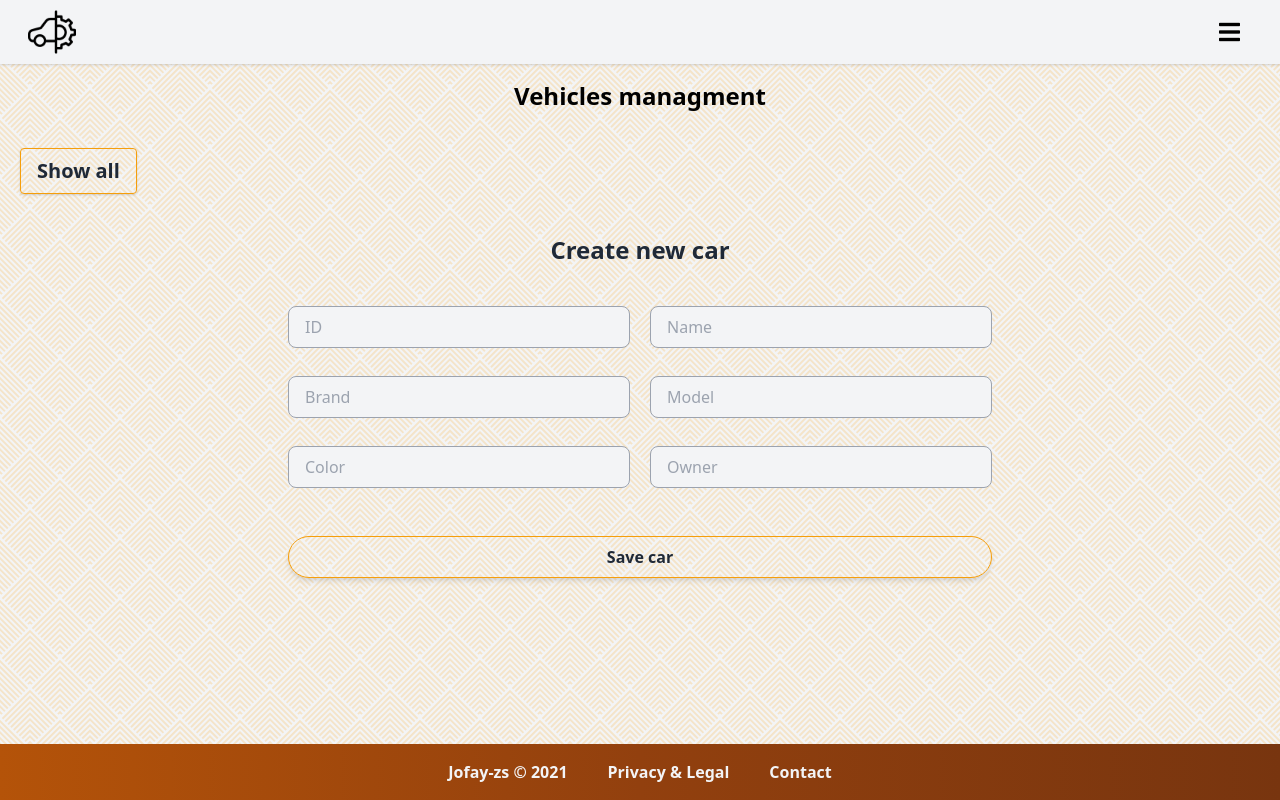
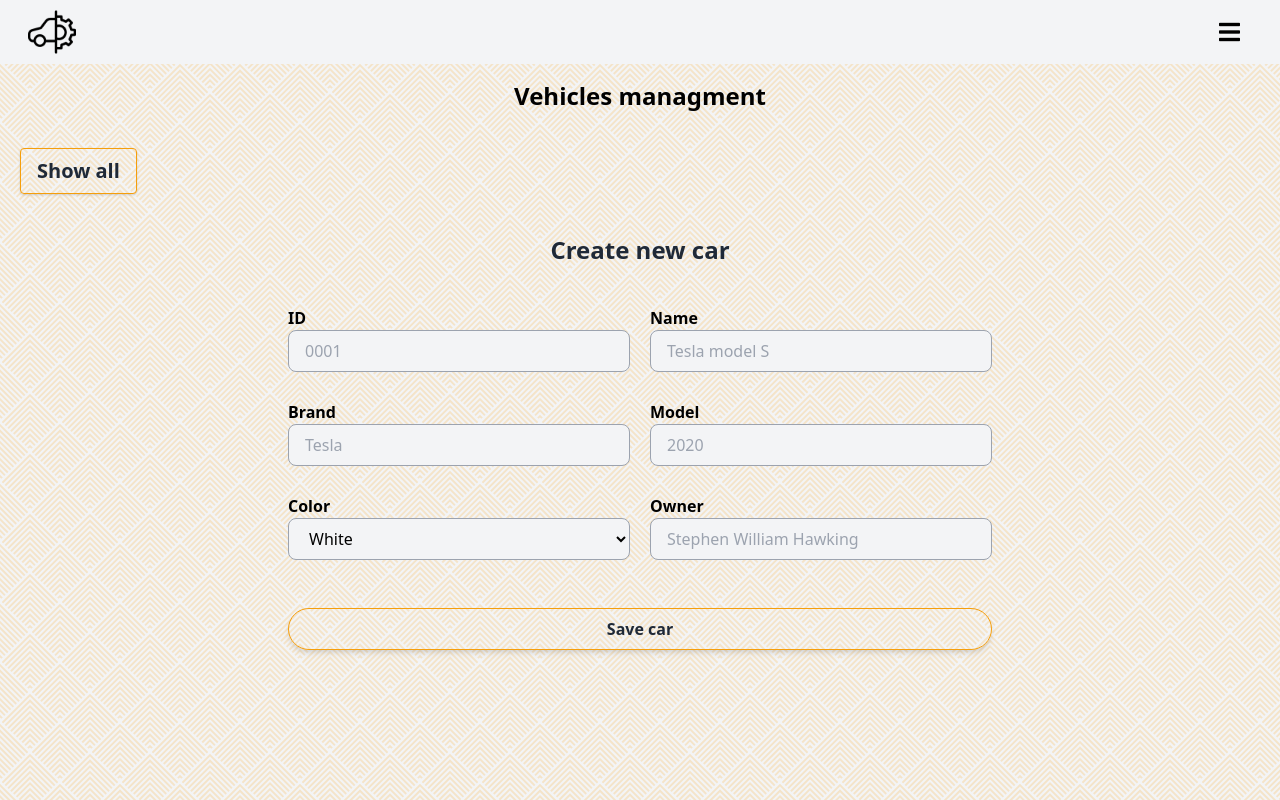
Before and after one commit to Jofay-zs/Learn_React, a React (Create React App) app in the folder project02-concessionaire/: page /admin/cars in a window 1280 px wide. Built offline with nearby package versions, Linux system fonts and the light colour scheme.

Commit message:
Uploading the first version of admin cars, but in a future I'm going to change some functionalities

```diff
--- a/project02-concessionaire/package.json
+++ b/project02-concessionaire/package.json
@@ -2,7 +2,7 @@
   "name": "project02-concessionaire",
   "version": "0.1.0",
   "private": true,
-  "author" : "Jofay-zs",
+  "author": "Jofay-zs",
   "dependencies": {
     "@craco/craco": "^6.3.0",
     "@testing-library/jest-dom": "^5.11.4",
@@ -12,6 +12,7 @@
     "react-dom": "^17.0.2",
     "react-router-dom": "^5.3.0",
     "react-scripts": "4.0.3",
+    "react-toastify": "^8.0.3",
     "web-vitals": "^1.0.1"
   },
   "scripts": {
--- a/project02-concessionaire/src/components/Footer.jsx
+++ b/project02-concessionaire/src/components/Footer.jsx
@@ -3,7 +3,7 @@
 
 const Footer = () => {
     return (
-      <div className="w-full h-auto p-2 bg-gradient-to-r from-yellow-700 via-yellow-800 to-yellow-900 text-gray-100">
+      <div className="w-full h-auto p-2 bg-gray-500 text-gray-100 sm:bg-transparent sm:fixed sm:bottom-0 ">
         <ul className="block items-center justify-center sm:flex w-full">
           <li className="mx-5 font-bold my-2 flex items-center justify-center hover:underline hover:text-white">
             <Link>Jofay-zs © 2021</Link>
--- a/project02-concessionaire/src/layouts/PrivateLayout.jsx
+++ b/project02-concessionaire/src/layouts/PrivateLayout.jsx
@@ -1,4 +1,3 @@
-import Footer from "components/Footer";
 import ResponsiveNavbar from "components/ResponsiveNavbar";
 import Sidebar from "components/Sidebar";
 import { useState } from "react";
@@ -8,9 +7,9 @@
   const [showNavbar, setShowNavbar] = useState(false);
 
   return (
-    <div className="w-screen h-screen flex flex-col bg-hero-pattern-cogs">
+    <div className="w-screen h-screen flex flex-col">
       <ResponsiveNavbar />
-      {showNavbar ? <Sidebar /> : <div/>}
+      {showNavbar ? <Sidebar /> : <div />}
       <div className="absolute top-4 right-10">
         <button
           className="text-2xl hover:text-gray-700"
@@ -22,10 +21,9 @@
           <i className="fas fa-bars"></i>
         </button>
       </div>
-      <div className="h-full">
-        <main className="h-full w-screen">{children}</main>
+      <div className="h-screen bg-hero-pattern-cogs">
+        <main className="h-auto w-screen">{children}</main>
       </div>
-      <Footer />
     </div>
   );
 };
--- a/project02-concessionaire/src/pages/Admin/Cars.jsx
+++ b/project02-concessionaire/src/pages/Admin/Cars.jsx
@@ -1,71 +1,86 @@
 import React, { useEffect, useState } from "react";
 import "styles/cars.css";
+import { ToastContainer, toast } from "react-toastify";
+import "react-toastify/dist/ReactToastify.css";
 
 // Make a form that asks the user for the age and displays a message that says if the user is older or not
 
-const vehiclesList = [
+const backendVehicles = [
   {
-    ID: '01',
-    Name: "Tesla X",
-    Brand: "Tesla",
-    Model: 2020,
-    Color: "Black",
-    Owner: "Will",
+    ID: "01",
+    name: "Tesla X",
+    brand: "Tesla",
+    model: 2020,
+    color: "Black",
+    owner: "Will",
   },
   {
-    ID: '02',
-    Name: "Toyota 4 Runner",
-    Brand: "Toyota",
-    Model: 2019,
-    Color: "Blue",
-    Owner: "Juan",
+    ID: "02",
+    name: "Toyota 4 Runner",
+    brand: "Toyota",
+    model: 2019,
+    color: "Blue",
+    owner: "Juan",
   },
   {
-    ID: '03',
-    Name: "Mazda 3",
-    Brand: "Mazda",
-    Model: 2017,
-    Color: "Orange",
-    Owner: "Daniel",
+    ID: "03",
+    name: "Mazda 3",
+    brand: "Mazda",
+    model: 2017,
+    color: "Orange",
+    owner: "Daniel",
   },
   {
-    ID: '04',
-    Name: "Volkswagen Tiguan",
-    Brand: "Volkswagen",
-    Model: 2018,
-    Color: "Green",
-    Owner: "Anie",
+    ID: "04",
+    name: "Volkswagen Tiguan",
+    brand: "Volkswagen",
+    model: 2018,
+    color: "Green",
+    owner: "Anie",
   },
   {
-    ID:'05',
-    Name:'Chevrolet Onix',
-    Brand:'Chevrolet',
-    Model:'2018',
-    Color: 'Yellow',
-    Owner: 'Mary',
-  }
+    ID: "05",
+    name: "Chevrolet Onix",
+    brand: "Chevrolet",
+    model: "2018",
+    color: "Yellow",
+    owner: "Mary",
+  },
 ];
 
 const Cars = () => {
   const [showTable, setShowTable] = useState(false);
   const [buttonText, setButtonText] = useState("Create new car");
+  const [changeButtonColor, setChangeButtonColor] = useState("indigo");
 
   const [vehicles, setVehicles] = useState([]);
   useEffect(() => {
     // Geeting vehicles list from the Frontend
-    setVehicles(vehiclesList);
-  },[]);
+    setVehicles(backendVehicles);
+  }, []);
 
   useEffect(() => {
+    /**
+     * If my const showTable is true the button in line 86, this is going to show the default text and color
+     * but if it's false, it's going to change the text and color.
+     *
+     * Keep in mind that, when I press the button it will change the state, that
+     */
     if (showTable) {
       setButtonText("Create new car");
+      setChangeButtonColor(
+        "hover:from-yellow-400 hover:via-yellow-500 hover:to-yellow-600"
+      );
     } else {
       setButtonText("Show all");
+      setChangeButtonColor(
+        "hover:from-yellow-600 hover:via-yellow-500 hover:to-yellow-400"
+      );
     }
   }, [showTable]);
 
   return (
-    <div className="transparenth-full w-full">
+    <div className="h-full w-full">
       <div>
         <div className="flex justify-center items-center">
           <h2 className="font-extrabold text-2xl py-4 px-1">
@@ -77,21 +92,40 @@
             onClick={() => {
               setShowTable(!showTable);
             }}
-            className="font-bold text-xl bg-gradient-to-r text-gray-800 border border-yellow-500  py-2 px-4 shadow rounded hover:from-yellow-400 hover:via-yellow-500 hover:to-yellow-600 hover:text-gray-100"
+            className={`font-bold text-xl bg-gradient-to-r text-gray-800 border border-yellow-500  py-2 px-4 shadow rounded ${changeButtonColor} hover:text-gray-100`}
           >
             {buttonText}
           </button>
         </div>
       </div>
-      <div>{showTable ? <CarsTable carsList={vehicles}/> : <CarsForm />}</div>
+      {showTable ? (
+        <CarsTable vehiclesList={vehicles} />
+      ) : (
+        <CarsForm
+          functionToShowTable={setShowTable}
+          vehiclesList={vehicles}
+          addVehicle={setVehicles}
+        />
+      )}
+      <ToastContainer
+        position="top-right"
+        autoClose={5000}
+        hideProgressBar={false}
+        newestOnTop={false}
+        closeOnClick
+        rtl={false}
+        pauseOnFocusLoss
+        draggable
+        pauseOnHover
+      />
     </div>
   );
 };
 
-const CarsTable = () => {
-  useEffect(()=>{
+const CarsTable = ({ vehiclesList }) => {
+  useEffect(() => {
     console.log("Cars List:", vehiclesList);
-  }, []);
+  }, [vehiclesList]);
 
   return (
     <div className="h-full flex flex-col justify-center items-center w-screen">
@@ -112,16 +146,15 @@
               </tr>
             </thead>
             <tbody>
-
-              {vehiclesList.map((vehicle)=>{
+              {vehiclesList.map((vehicle) => {
                 return (
                   <tr>
                     <td>{vehicle.ID}</td>
-                    <td>{vehicle.Name}</td>
-                    <td>{vehicle.Brand}</td>
-                    <td>{vehicle.Model}</td>
-                    <td>{vehicle.Color}</td>
-                    <td>{vehicle.Owner}</td>
+                    <td>{vehicle.name}</td>
+                    <td>{vehicle.brand}</td>
+                    <td>{vehicle.model}</td>
+                    <td>{vehicle.color}</td>
+                    <td>{vehicle.owner}</td>
                   </tr>
                 );
               })}
@@ -133,7 +166,100 @@
   );
 };
 
-const CarsForm = ({carsList}) => {
+const CarsForm = ({ functionToShowTable, vehiclesList, addVehicle }) => {
+  const [ID, setID] = useState("");
+  const [name, setName] = useState("");
+  const [brand, setBrand] = useState("");
+  const [model, setModel] = useState("");
+  const [color, setColor] = useState("");
+  const [owner, setOwner] = useState("");
+
+  const CreateCar = () => {
+    if (ID === "") {
+      toast.error("ID is a required field 😐", {
+        position: "top-right",
+        autoClose: 5000,
+        hideProgressBar: false,
+        closeOnClick: true,
+        pauseOnHover: true,
+        draggable: true,
+        progress: undefined,
+      });
+    } else if (name === "") {
+      toast.error("Name is a required field 😐", {
+        position: "top-right",
+        autoClose: 5000,
+        hideProgressBar: false,
+        closeOnClick: true,
+        pauseOnHover: true,
+        draggable: true,
+        progress: undefined,
+      });
+    } else if (brand === "") {
+      toast.error("Brand is a required field 😐", {
+        position: "top-right",
+        autoClose: 5000,
+        hideProgressBar: false,
+        closeOnClick: true,
+        pauseOnHover: true,
+        draggable: true,
+        progress: undefined,
+      });
+    } else if (model === "") {
+      toast.error("Model is a required field 😐", {
+        position: "top-right",
+        autoClose: 5000,
+        hideProgressBar: false,
+        closeOnClick: true,
+        pauseOnHover: true,
+        draggable: true,
+        progress: undefined,
+      });
+    } else if (color === "") {
+      toast.error("Color is a required field 😐", {
+        position: "top-right",
+        autoClose: 5000,
+        hideProgressBar: false,
+        closeOnClick: true,
+        pauseOnHover: true,
+        draggable: true,
+        progress: undefined,
+      });
+    } else if (owner === "") {
+      toast.error("Owner is a required field 😐", {
+        position: "top-right",
+        autoClose: 5000,
+        hideProgressBar: false,
+        closeOnClick: true,
+        pauseOnHover: true,
+        draggable: true,
+        progress: undefined,
+      });
+    } else {
+      toast.success("Vehicle added successfully 🦼", {
+        position: "top-right",
+        autoClose: 5000,
+        hideProgressBar: false,
+        closeOnClick: true,
+        pauseOnHover: true,
+        draggable: true,
+        progress: undefined,
+      });
+      functionToShowTable(true);
+      addVehicle([
+        ...vehiclesList,
+        {
+          ID: ID,
+          name: name,
+          brand: brand,
+          model: model,
+          color: color,
+          owner: owner,
+        },
+      ]);
+    }
+  };
+
   return (
     <div className="h-full flex flex-col justify-center items-center w-full">
       <div className="flex flex-col justify-center items-center">
@@ -141,47 +267,115 @@
           Create new car
         </h2>
       </div>
-      <form
-        action=""
-        className="block w-screen py-5 px-7 sm:grid sm:grid-cols-2 sm:gap-5 sm:px-20 lg:px-52 xl:px-72 2xl:px-96"
-      >
+      <form className="block w-screen py-5 px-7 sm:grid sm:grid-cols-2 sm:gap-5 sm:px-20 lg:px-52 xl:px-72 2xl:px-96">
+        <label className="font-bold" htmlFor="id">
+          ID
+          <input
+            className="w-full py-1 px-2 mb-2 bg-gray-100 border border-gray-400 rounded-lg outline-none focus:border-yellow-500 sm:py-2 sm:px-4"
+            type="number"
+            placeholder="0001"
+            name="id"
+            min="1"
+            value={ID}
+            onChange={(e) => {
+              setID(e.target.value);
+            }}
+            required="true"
+          />
+        </label>
+        <label className="font-bold" htmlFor="name">
+          Name
           <input
             className="w-full py-1 px-2 mb-2 bg-gray-100 border border-gray-400 rounded-lg outline-none focus:border-yellow-500 sm:py-2 sm:px-4"
             type="text"
-          placeholder="ID"
-          name="id"
+            placeholder="Tesla model S"
+            name="name"
+            value={name}
+            onChange={(e) => {
+              setName(e.target.value);
+            }}
+            required
           />
+        </label>
+        <label className="font-bold" htmlFor="brand">
+          Brand
           <input
             className="w-full py-1 px-2 mb-2 bg-gray-100 border border-gray-400 rounded-lg outline-none focus:border-yellow-500 sm:py-2 sm:px-4"
             type="text"
-          placeholder="Name"
-          name="name"
+            placeholder="Tesla"
+            name="brand"
+            value={brand}
+            onChange={(e) => {
+              setBrand(e.target.value);
+            }}
+            required
           />
+        </label>
+        <label className="font-bold" htmlFor="model">
+          Model
+          <input
+            className="w-full py-1 px-2 mb-2 bg-gray-100 border border-gray-400 rounded-lg outline-none focus:border-yellow-500 sm:py-2 sm:px-4"
+            type="number"
+            placeholder="2020"
+            name="model"
+            min="1950"
+            max="2022"
+            value={model}
+            onChange={(e) => {
+              setModel(e.target.value);
+            }}
+            required
+          />
+        </label>
+        <label className="font-bold" htmlFor="color">
+          Color
+          <select
+            name="color"
+            id="color"
+            className="w-full py-1 px-2 mb-2 bg-gray-100 border border-gray-400 rounded-lg outline-none focus:border-yellow-500 sm:py-2 sm:px-4"
+            value={color}
+            onChange={(e) => {
+              setColor(e.target.value);
+            }}
+            required
+          >
+            <option value="default" disabled>
+              Select a color
+            </option>
+            <option value="white">White</option>
+            <option value="black">Black</option>
+            <option value="red">Red</option>
+            <option value="blue">Blue</option>
+            <option value="green">Green</option>
+            <option value="yellow">Yellow</option>
+            <option value="pink">Pink</option>
+            <option value="orange">Orange</option>
+            <option value="purple">Purple</option>
+            <option value="gray">Gray</option>
+            <option value="other">Other</option>
+          </select>
+        </label>
+        <label className="font-bold" htmlFor="owner">
+          Owner
           <input
             className="w-full py-1 px-2 mb-2 bg-gray-100 border border-gray-400 rounded-lg outline-none focus:border-yellow-500 sm:py-2 sm:px-4"
             type="text"
-          placeholder="Brand"
-          name="brand"
+            placeholder="Stephen William Hawking"
+            name="owner"
+            value={owner}
+            onChange={(e) => {
+              setOwner(e.target.value);
+            }}
+            required
           />
-        <input
-          className="w-full py-1 px-2 mb-2 bg-gray-100 border border-gray-400 rounded-lg outline-none focus:border-yellow-500 sm:py-2 sm:px-4"
-          type="text"
-          placeholder="Model"
-          name="model"
-        />
-        <input
-          className="w-full py-1 px-2 mb-2 bg-gray-100 border border-gray-400 rounded-lg outline-none focus:border-yellow-500 sm:py-2 sm:px-4"
-          type="text"
-          placeholder="Color"
-          name="color"
-        />
-        <input
-          className="w-full py-1 px-2 mb-2 bg-gray-100 border border-gray-400 rounded-lg outline-none focus:border-yellow-500 sm:py-2 sm:px-4"
-          type="text"
-          placeholder="Owner"
-          name="owner"
-        />
-        <button className="font-bold mt-5 w-full col-span-2 p-2 bg-gradient-to-r text-gray-800 border border-yellow-500 shadow-md rounded-full hover:from-yellow-400 hover:via-yellow-500 hover:to-yellow-600 hover:text-gray-100">
+        </label>
+        <button
+          type="submit"
+          className="font-bold mt-5 w-full col-span-2 p-2 bg-gradient-to-r text-gray-800 border border-yellow-500 shadow-md rounded-full hover:from-yellow-400 hover:via-yellow-500 hover:to-yellow-600 hover:text-gray-100"
+          // onClick={() => {
+          //   CreateCar();
+          // }}
+        >
           Save car
         </button>
       </form>
```
Also changed, not shown: 1 other file (tests, documents, lock files or other folders). Lines whose indentation alone changed are shown as unchanged.
